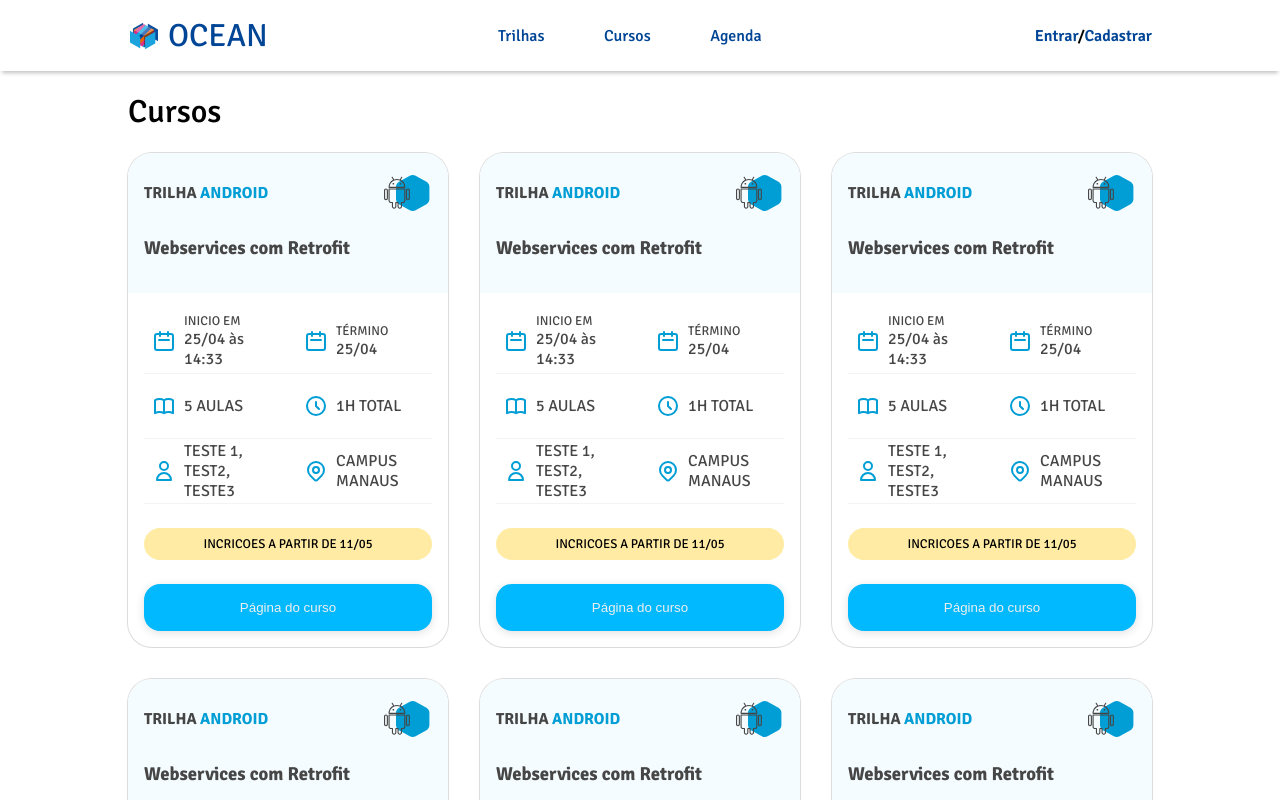
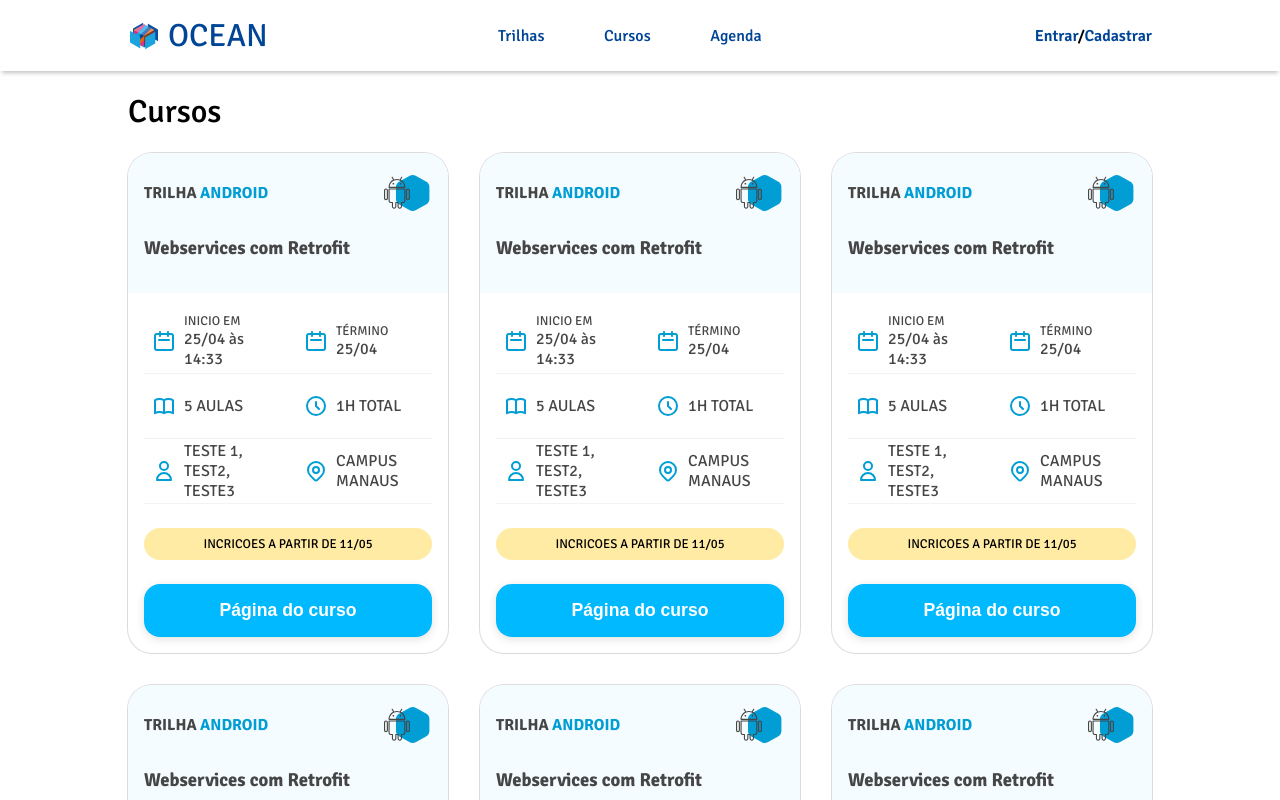
Before and after one commit to antoniohauren/creathus-courses-frontend, a React (Create React App) app: page / in a window 1280 px wide. Shown: the top 800 px of the page. Built offline with nearby package versions, Linux system fonts and the light colour scheme.

Commit message:
style: change font from buttons

```diff
--- a/src/components/Button/Button.module.css
+++ b/src/components/Button/Button.module.css
@@ -5,7 +5,9 @@
 
 .button {
   background-color: var(--bg-color);
-  color: #eeeeee;
+  color: #fff;
+  font-size: 1.1rem;
+  font-weight: 600;
   padding: 1rem;
   border-radius: 1rem;
   box-shadow: rgba(99, 99, 99, 0.2) 0px 2px 8px 0px;
```
